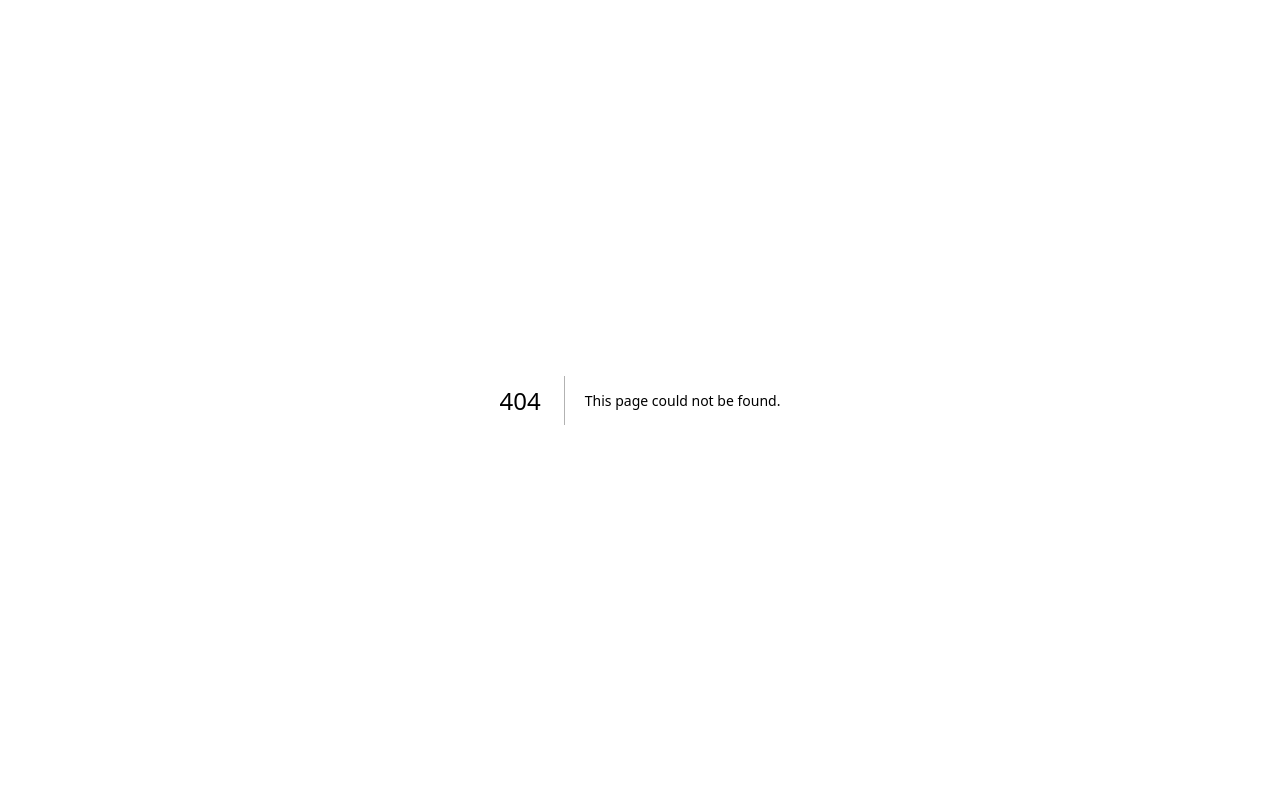
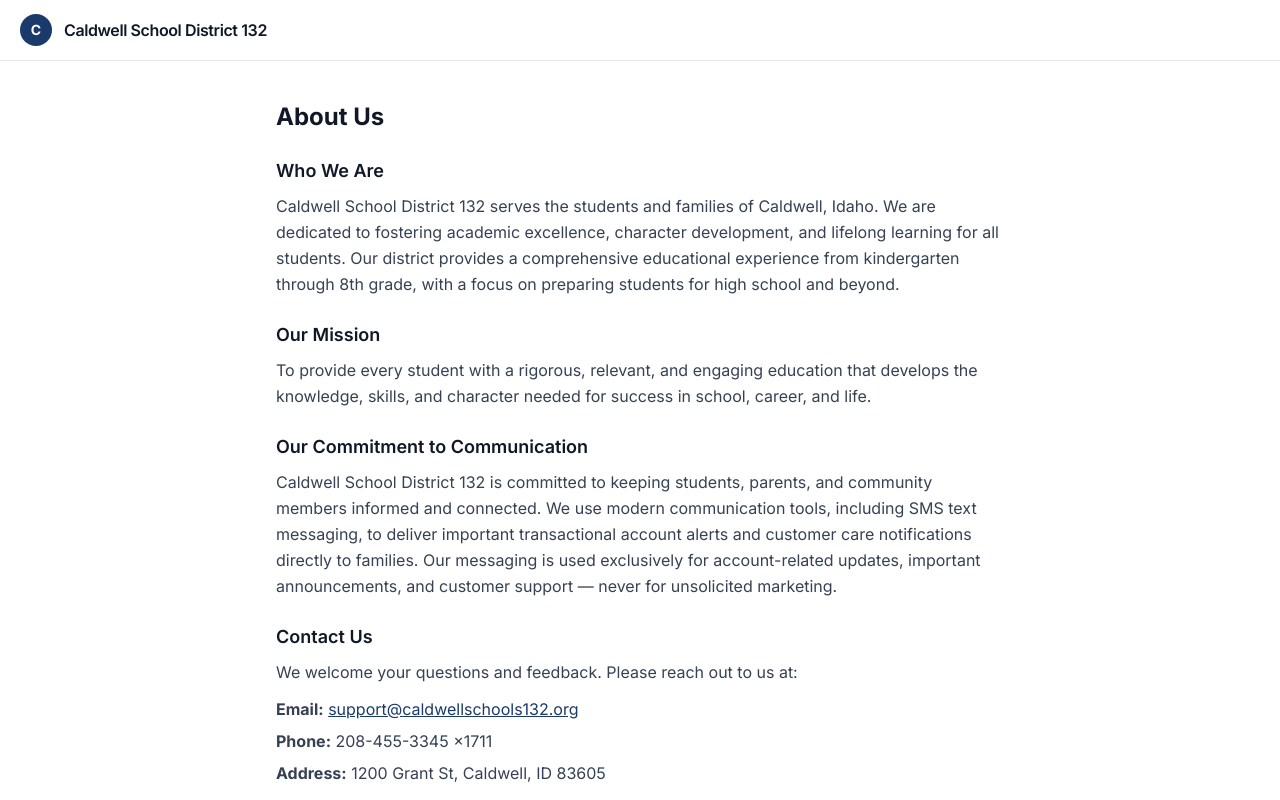
Before and after one commit to Textingman/newsela-caldwell, a Next.js app: page /about in a window 1280 px wide. Before the commit this address had no page. Shown: the top 800 px of the page. Built offline with nearby package versions, Linux system fonts and the light colour scheme.

Commit message:
Add About Us page with brand description and transactional SMS communication info

```diff
--- /dev/null
+++ b/src/app/about/page.tsx
@@ -0,0 +1,88 @@
+import type { Metadata } from "next";
+import Link from "next/link";
+import Footer from "@/app/components/Footer";
+
+export const metadata: Metadata = {
+  title: "About Us | Caldwell School District 132",
+  description: "Learn about Caldwell School District 132 and our commitment to student success.",
+};
+
+export default function About() {
+  return (
+    <div className="flex flex-col min-h-screen">
+      {/* Top Bar */}
+      <header className="bg-white border-b border-gray-200 px-5 py-3.5 sticky top-0 z-50">
+        <Link
+          href="/"
+          className="flex items-center gap-3 hover:opacity-80 transition-opacity"
+        >
+          <div className="w-8 h-8 rounded-full bg-[#1a3a6b] flex items-center justify-center flex-shrink-0">
+            <span className="text-white font-bold text-sm">C</span>
+          </div>
+          <span className="text-base font-semibold text-gray-900 tracking-tight">
+            Caldwell School District 132
+          </span>
+        </Link>
+      </header>
+
+      {/* Content */}
+      <main className="flex-1 max-w-3xl w-full mx-auto px-5 py-10">
+        <h1 className="text-2xl font-bold text-gray-900 mb-6">About Us</h1>
+
+        <div className="prose prose-sm max-w-none text-gray-700 space-y-6">
+          <section>
+            <h2 className="text-lg font-semibold text-gray-900 mb-2">
+              Who We Are
+            </h2>
+            <p className="leading-relaxed">
+              Caldwell School District 132 serves the students and families of Caldwell, Idaho. We are dedicated to fostering academic excellence, character development, and lifelong learning for all students. Our district provides a comprehensive educational experience from kindergarten through 8th grade, with a focus on preparing students for high school and beyond.
+            </p>
+          </section>
+
+          <section>
+            <h2 className="text-lg font-semibold text-gray-900 mb-2">
+              Our Mission
+            </h2>
+            <p className="leading-relaxed">
+              To provide every student with a rigorous, relevant, and engaging education that develops the knowledge, skills, and character needed for success in school, career, and life.
+            </p>
+          </section>
+
+          <section>
+            <h2 className="text-lg font-semibold text-gray-900 mb-2">
+              Our Commitment to Communication
+            </h2>
+            <p className="leading-relaxed">
+              Caldwell School District 132 is committed to keeping students, parents, and community members informed and connected. We use modern communication tools, including SMS text messaging, to deliver important transactional account alerts and customer care notifications directly to families. Our messaging is used exclusively for account-related updates, important announcements, and customer support — never for unsolicited marketing.
+            </p>
+          </section>
+
+          <section>
+            <h2 className="text-lg font-semibold text-gray-900 mb-2">
+              Contact Us
+            </h2>
+            <p className="leading-relaxed">
+              We welcome your questions and feedback. Please reach out to us at:
+            </p>
+            <ul className="list-none space-y-2 mt-3">
+              <li>
+                <strong>Email:</strong>{" "}
+                <a href="mailto:support@caldwellschools132.org" className="text-[#1a3a6b] underline">
+                  support@caldwellschools132.org
+                </a>
+              </li>
+              <li>
+                <strong>Phone:</strong> 208-455-3345 x1711
+              </li>
+              <li>
+                <strong>Address:</strong> 1200 Grant St, Caldwell, ID 83605
+              </li>
+            </ul>
+          </section>
+        </div>
+      </main>
+
+      <Footer />
+    </div>
+  );
+}
```
